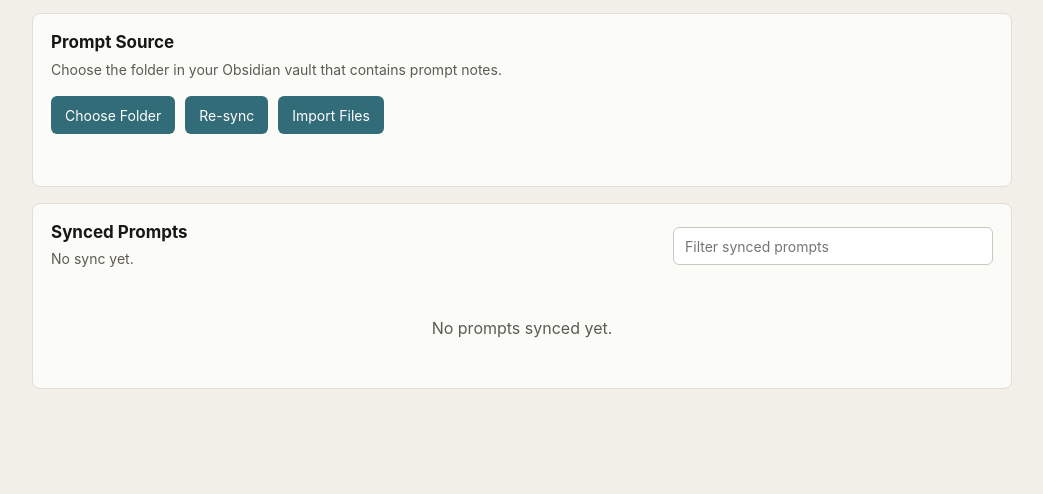
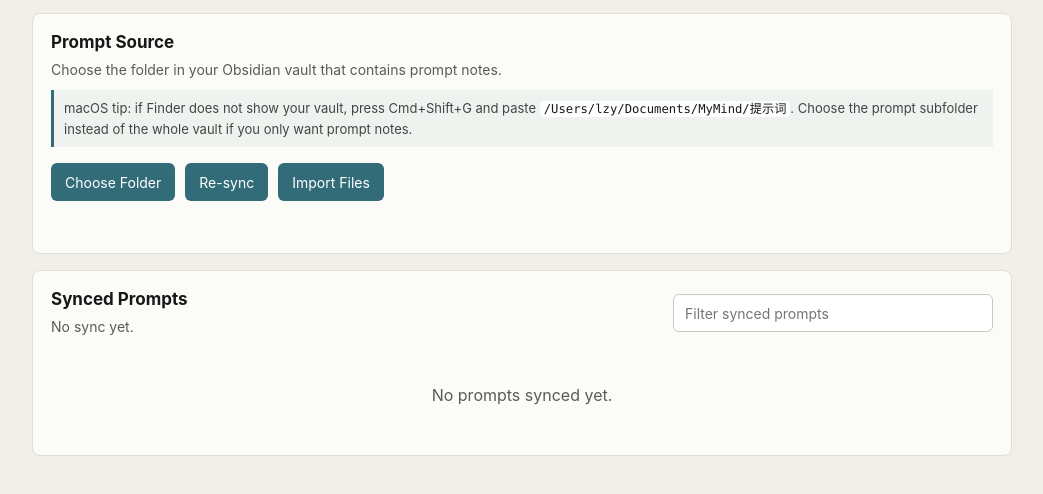
Before and after one commit to smallbigchicken/obsidian-prompt-launcher, a website with bundled scripts: page src/options.html in a window 1280 px wide. Shown: the part 142-636 px from the top of the page, without its empty margins (118-1161 px from the left). Built offline with nearby package versions, Linux system fonts and the light colour scheme; some packages are replaced by stand-ins of ours.

Commit message:
Improve prompt folder selection guidance

```diff
--- a/src/options.css
+++ b/src/options.css
@@ -55,6 +55,24 @@ p {
   margin-top: 5px;
   color: var(--muted);
   font-size: 14px;
+}
+
+.hint {
+  margin-top: 10px;
+  border-left: 3px solid var(--accent);
+  padding: 8px 10px;
+  background: #eef3f0;
+  color: #3f4742;
+  font-size: 13px;
+}
+
+code {
+  border-radius: 4px;
+  padding: 1px 4px;
+  background: #fff;
+  color: var(--ink);
+  font-family: ui-monospace, SFMono-Regular, Menlo, Monaco, Consolas, "Liberation Mono", monospace;
+  font-size: 0.94em;
 }
 
 .panel {
--- a/src/options.html
+++ b/src/options.html
@@ -19,6 +19,11 @@
         <div>
           <h2>Prompt Source</h2>
           <p class="muted">Choose the folder in your Obsidian vault that contains prompt notes.</p>
+          <p class="hint">
+            macOS tip: if Finder does not show your vault, press Cmd+Shift+G and paste
+            <code>/Users/lzy/Documents/MyMind/提示词</code>. Choose the prompt subfolder instead of the whole vault
+            if you only want prompt notes.
+          </p>
         </div>
 
         <div class="actions">
--- a/src/options.js
+++ b/src/options.js
@@ -35,7 +35,7 @@ async function chooseFolder() {
   }
 
   try {
-    const handle = await window.showDirectoryPicker({ mode: "read" });
+    const handle = await window.showDirectoryPicker({ mode: "read", startIn: "documents" });
     await saveHandle(handle);
     await syncFromDirectoryHandle(handle);
   } catch (error) {
```
